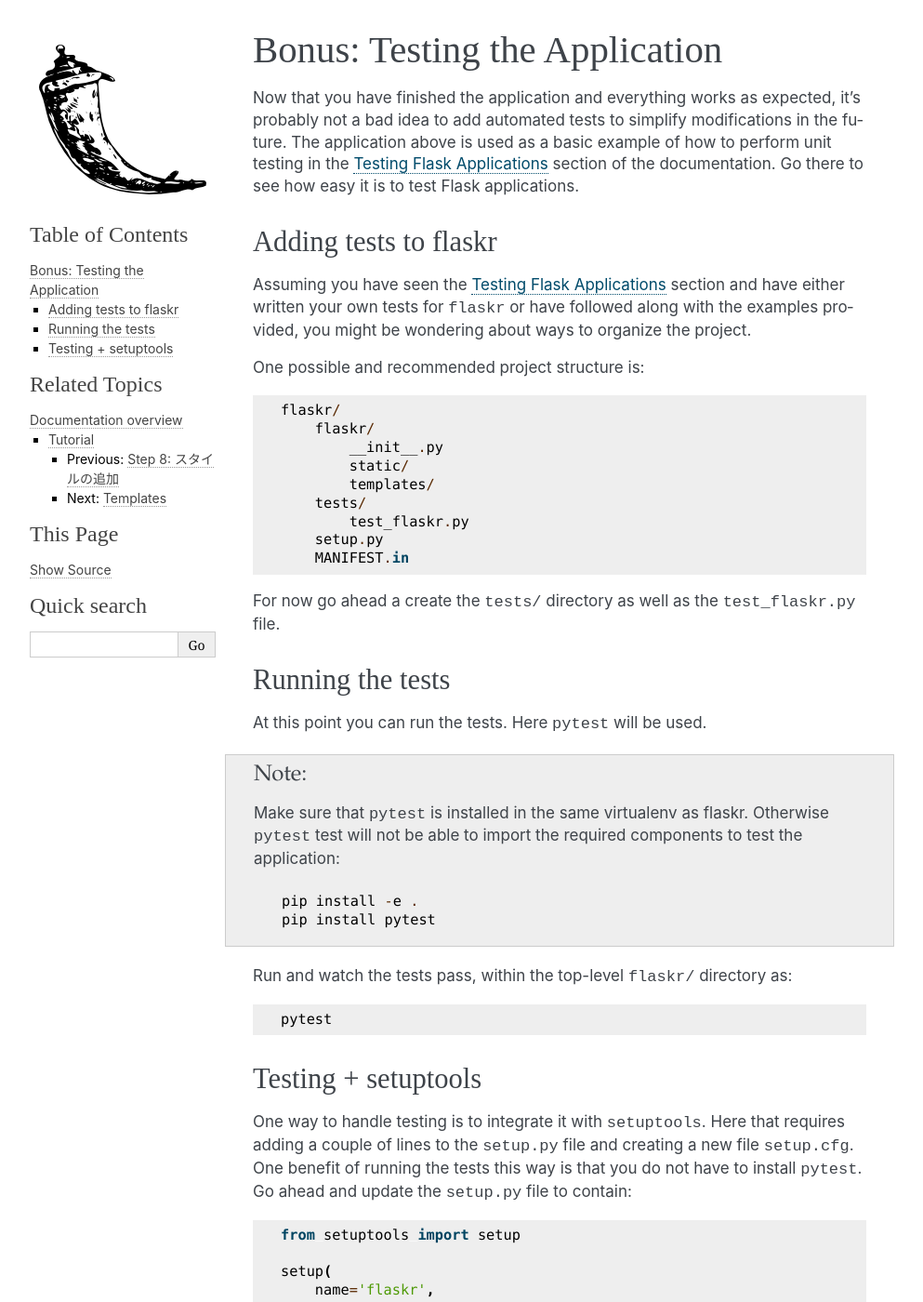
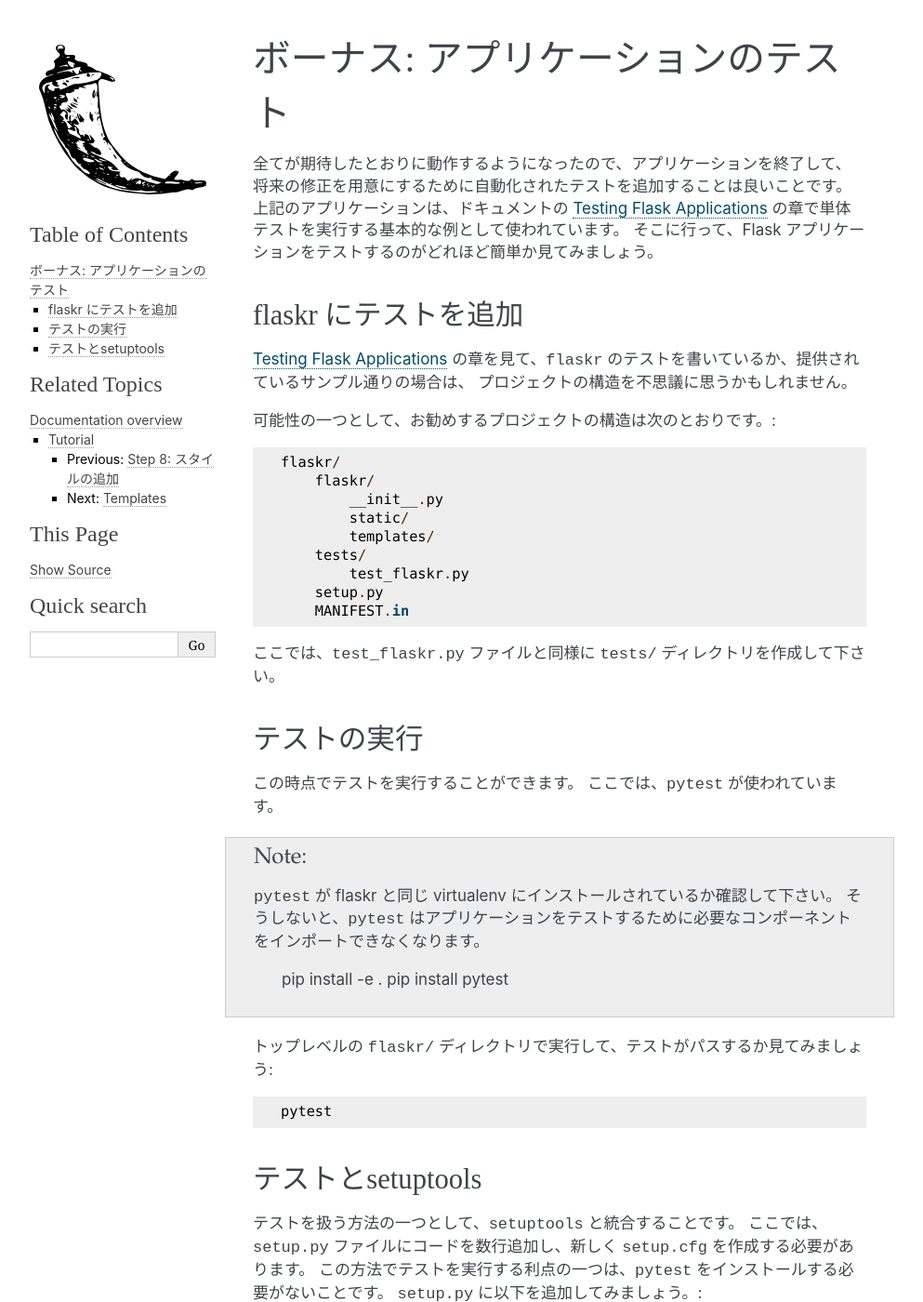
Before and after one commit to tokuda109/flask-docs-ja, a Sphinx documentation site: the page built from docs/tutorial/testing.rst, in a window 1280 px wide and 1400 px high. Shown: the whole window at 93% size, without its empty margins (148-1141 px from the left). Built offline with Sphinx 7.4.7, drawn with Linux system fonts in a browser that asks for light colours; some of the changed text lies outside the part shown.

Commit message:
Bonus: Testing the Application の章に翻訳を追加

```diff
--- a/docs/tutorial/testing.rst
+++ b/docs/tutorial/testing.rst
@@ -1,22 +1,37 @@
 .. _tutorial-testing:
 
-Bonus: Testing the Application
-==============================
+.. Bonus: Testing the Application
+   ==============================
 
-Now that you have finished the application and everything works as
-expected, it's probably not a bad idea to add automated tests to simplify
-modifications in the future.  The application above is used as a basic
-example of how to perform unit testing in the :ref:`testing` section of the
-documentation.  Go there to see how easy it is to test Flask applications.
+ボーナス: アプリケーションのテスト
+=================================
 
-Adding tests to flaskr
-----------------------
+.. Now that you have finished the application and everything works as
+   expected, it's probably not a bad idea to add automated tests to simplify
+   modifications in the future.  The application above is used as a basic
+   example of how to perform unit testing in the :ref:`testing` section of the
+   documentation.  Go there to see how easy it is to test Flask applications.
 
-Assuming you have seen the :ref:`testing` section and have either written
-your own tests for ``flaskr`` or have followed along with the examples
-provided, you might be wondering about ways to organize the project.
+全てが期待したとおりに動作するようになったので、アプリケーションを終了して、将来の修正を用意にするために自動化されたテストを追加することは良いことです。
+上記のアプリケーションは、ドキュメントの :ref:`testing` の章で単体テストを実行する基本的な例として使われています。
+そこに行って、Flask アプリケーションをテストするのがどれほど簡単か見てみましょう。
 
-One possible and recommended project structure is::
+.. Adding tests to flaskr
+   ----------------------
+
+flaskr にテストを追加
+-------------------------
+
+.. Assuming you have seen the :ref:`testing` section and have either written
+   your own tests for ``flaskr`` or have followed along with the examples
+   provided, you might be wondering about ways to organize the project.
+
+:ref:`testing` の章を見て、``flaskr`` のテストを書いているか、提供されているサンプル通りの場合は、
+プロジェクトの構造を不思議に思うかもしれません。
+
+.. One possible and recommended project structure is::
+
+可能性の一つとして、お勧めするプロジェクトの構造は次のとおりです。::
 
     flaskr/
         flaskr/
@@ -28,34 +43,60 @@
         setup.py
         MANIFEST.in
 
-For now go ahead a create the :file:`tests/` directory as well as the
-:file:`test_flaskr.py` file.
+.. For now go ahead a create the :file:`tests/` directory as well as the
+   :file:`test_flaskr.py` file.
 
-Running the tests
------------------
+ここでは、:file:`test_flaskr.py` ファイルと同様に :file:`tests/` ディレクトリを作成して下さい。
 
-At this point you can run the tests. Here ``pytest`` will be used.
+.. Running the tests
+   -----------------
 
-.. note:: Make sure that ``pytest`` is installed in the same virtualenv
-    as flaskr. Otherwise ``pytest`` test will not be able to import the
-    required components to test the application::
+テストの実行
+--------------------
 
-        pip install -e .
-        pip install pytest
+.. At this point you can run the tests. Here ``pytest`` will be used.
 
-Run and watch the tests pass, within the top-level :file:`flaskr/`
-directory as::
+この時点でテストを実行することができます。
+ここでは、``pytest`` が使われています。
+
+.. Make sure that ``pytest`` is installed in the same virtualenv
+   as flaskr. Otherwise ``pytest`` test will not be able to import the
+   required components to test the application::
+
+       pip install -e .
+       pip install pytest
+
+.. note::
+
+   ``pytest`` が flaskr と同じ virtualenv にインストールされているか確認して下さい。
+   そうしないと、``pytest`` はアプリケーションをテストするために必要なコンポーネントをインポートできなくなります。
+
+       pip install -e .
+       pip install pytest
+
+.. Run and watch the tests pass, within the top-level :file:`flaskr/`
+   directory as::
+
+トップレベルの :file:`flaskr/` ディレクトリで実行して、テストがパスするか見てみましょう::
 
     pytest
 
-Testing + setuptools
---------------------
+.. Testing + setuptools
+   --------------------
 
-One way to handle testing is to integrate it with ``setuptools``. Here
-that requires adding a couple of lines to the :file:`setup.py` file and
-creating a new file :file:`setup.cfg`. One benefit of running the tests
-this way is that you do not have to install ``pytest``. Go ahead and
-update the :file:`setup.py` file to contain::
+テストとsetuptools
+-----------------------
+
+.. One way to handle testing is to integrate it with ``setuptools``. Here
+   that requires adding a couple of lines to the :file:`setup.py` file and
+   creating a new file :file:`setup.cfg`. One benefit of running the tests
+   this way is that you do not have to install ``pytest``. Go ahead and
+   update the :file:`setup.py` file to contain::
+
+テストを扱う方法の一つとして、``setuptools`` と統合することです。
+ここでは、:file:`setup.py` ファイルにコードを数行追加し、新しく :file:`setup.cfg` を作成する必要があります。
+この方法でテストを実行する利点の一つは、``pytest`` をインストールする必要がないことです。
+:file:`setup.py` に以下を追加してみましょう。::
 
     from setuptools import setup
 
@@ -74,23 +115,36 @@
         ],
     )
 
-Now create :file:`setup.cfg` in the project root (alongside
-:file:`setup.py`)::
+.. Now create :file:`setup.cfg` in the project root (alongside
+   :file:`setup.py`)::
+
+次に、(:file:`setup.py` と一緒の)プロジェクトルートに :file:`setup.cfg` を作成します。::
 
     [aliases]
     test=pytest
 
-Now you can run::
+.. Now you can run::
+
+以下を実行してみましょう::
 
     python setup.py test
 
-This calls on the alias created in :file:`setup.cfg` which in turn runs
-``pytest`` via ``pytest-runner``, as the :file:`setup.py` script has
-been called. (Recall the `setup_requires` argument in :file:`setup.py`)
-Following the standard rules of test-discovery your tests will be
-found, run, and hopefully pass.
+.. This calls on the alias created in :file:`setup.cfg` which in turn runs
+   ``pytest`` via ``pytest-runner``, as the :file:`setup.py` script has
+   been called. (Recall the `setup_requires` argument in :file:`setup.py`)
+   Following the standard rules of test-discovery your tests will be
+   found, run, and hopefully pass.
 
-This is one possible way to run and manage testing.  Here ``pytest`` is
-used, but there are other options such as ``nose``.  Integrating testing
-with ``setuptools`` is convenient because it is not necessary to actually
-download ``pytest`` or any other testing framework one might use.
+:file:`setup.cfg` で作成されたエイリアスを呼び出します。
+:file:`setup.py` スクリプトが呼び出された時に、``pytest-runner`` 経由で ``pytest`` を実行します。
+(:file:`setup.py` の `setup_requires` 引数を思い出して下さい)
+一般的なテストディスカバリーのルールに従って、テストファイルを探し、実行し、期待通りにテストをパスします。
+
+.. This is one possible way to run and manage testing.  Here ``pytest`` is
+   used, but there are other options such as ``nose``.  Integrating testing
+   with ``setuptools`` is convenient because it is not necessary to actually
+   download ``pytest`` or any other testing framework one might use.
+
+テストを実行して、管理する一つの方法です。
+ここでは、``pytest`` を使いましたが、``nose`` のような他の方法もあります。
+``setuptools`` とテストを統合することは、``pytest`` や他のテストフレームワークを実際にダウンロードする必要がないので簡単です。
```
